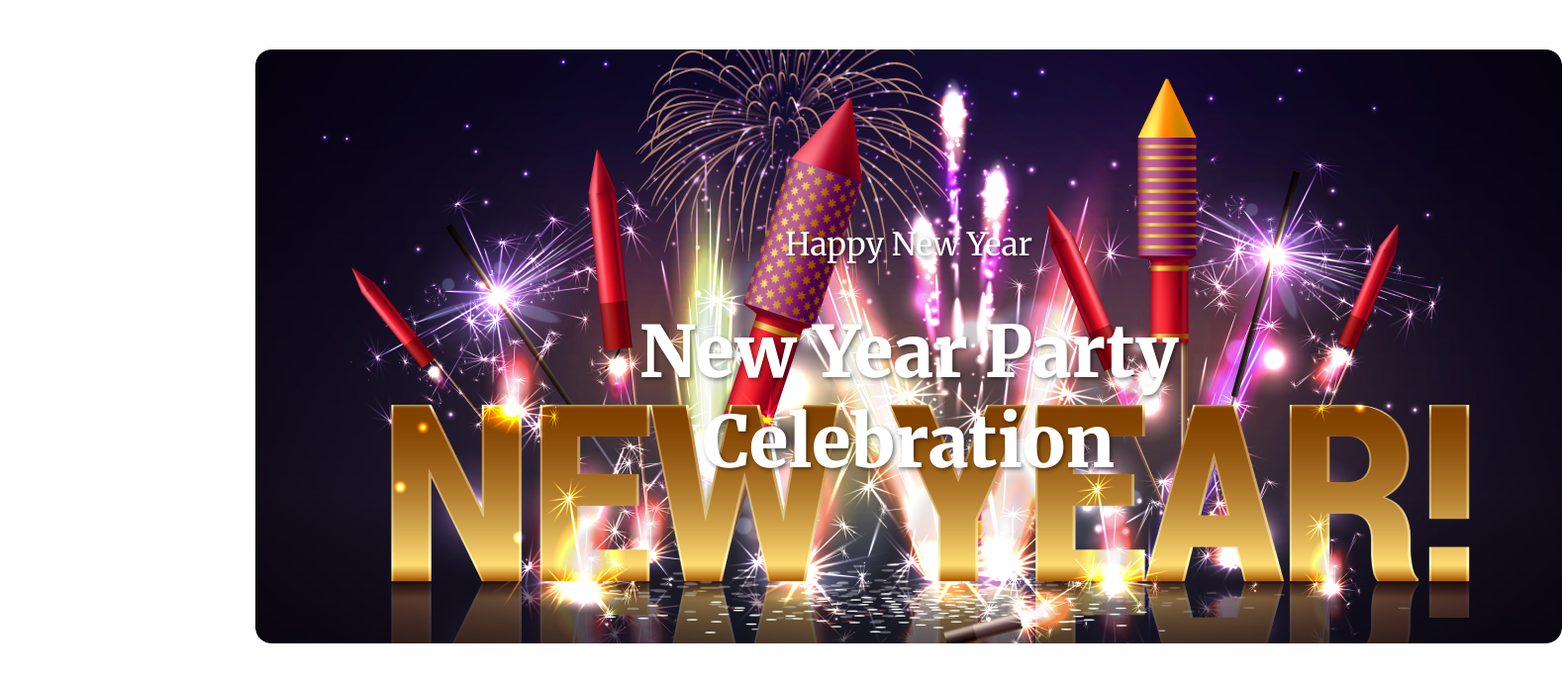
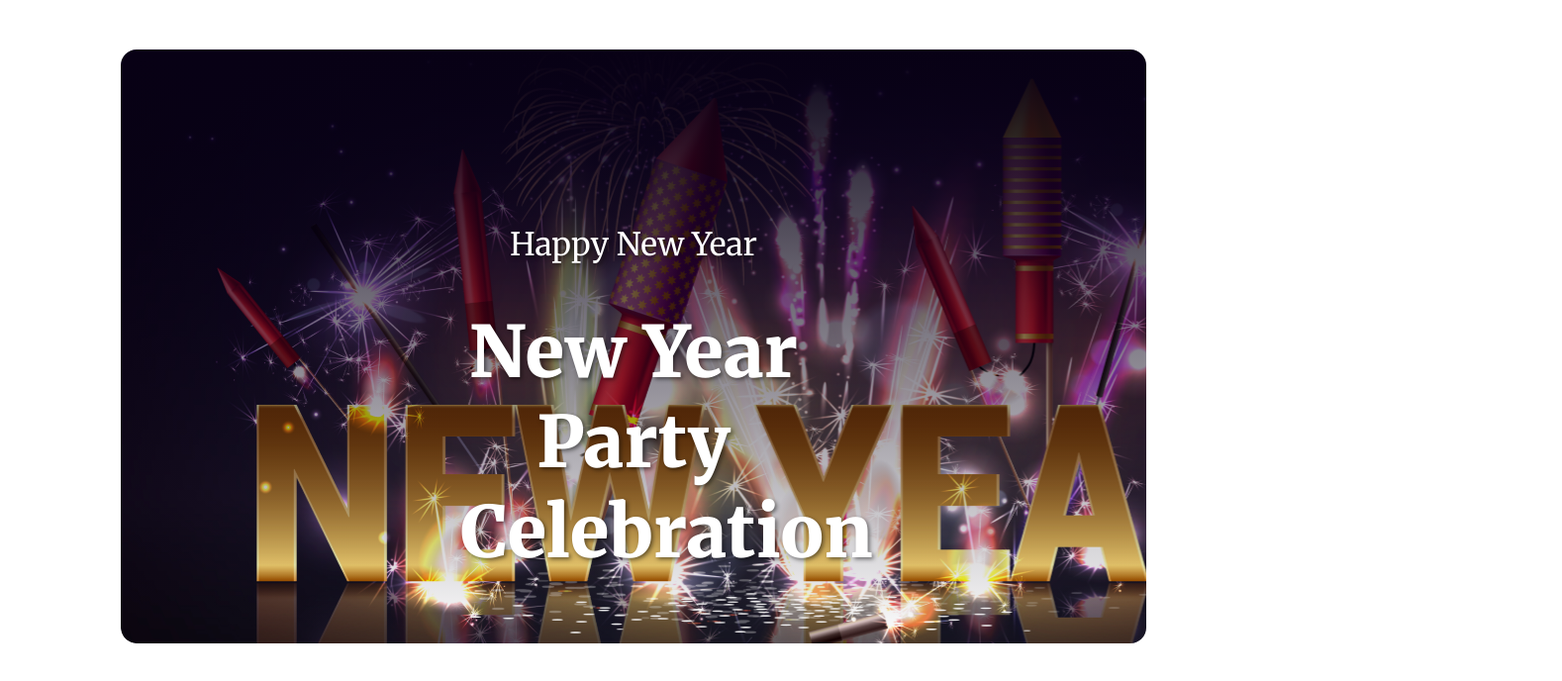
Before and after one commit to SobuZ391/new-year-new-mission, a plain HTML site: page index.html in a window 1280 px wide. Shown: the whole page at 99% size, 1578 px wide, since content can reach past the window. Drawn offline with Linux system fonts and the light colour scheme.

Commit message:
fixed some css attribute

```diff
--- a/index.html
+++ b/index.html
@@ -11,13 +11,14 @@
 
 </head>
 <body>
-    <header class="header">
+    <header >
+        <section class="container">
 
         <div class="banner-content">
             <h4 class="banner-title">Happy New Year</h4>
             <h3 class="banner-description">New Year Party Celebration</h3>
         </div>
-
+    </section>
 
     </header>
     <main>
--- a/styles/style.css
+++ b/styles/style.css
@@ -4,20 +4,22 @@ body{
     font-family: 'Merriweather', serif;
 }
 
+.container{
+    width: 82%;
+    max-width: 1320px;
+    margin: 0 auto;
+}
+
 /* Header related styles */
 .banner-content{
-    background-image: url('../images/Banner\ Image.png');
-    margin: 50px 140px 0px 250px ;
+    background-image:linear-gradient(180deg, #080115 0%, rgba(6, 2, 16, 0) 100%), url('../images/Banner\ Image.png');
+    margin-top: 50px;
     border-radius: 16px;
     align-items: center;
     background-color: #ffffff;
-    width: 1320px;
     height: 600px;
-    background-color: linear-gradient(180deg, #080115 0%, rgba(6, 2, 16, 0) 100%);
+    border-radius: 16px;
     background-repeat: no-repeat;
-
-
-
  }
 .banner-title{
     color: white;
```
Lines whose indentation alone changed are shown as unchanged.
